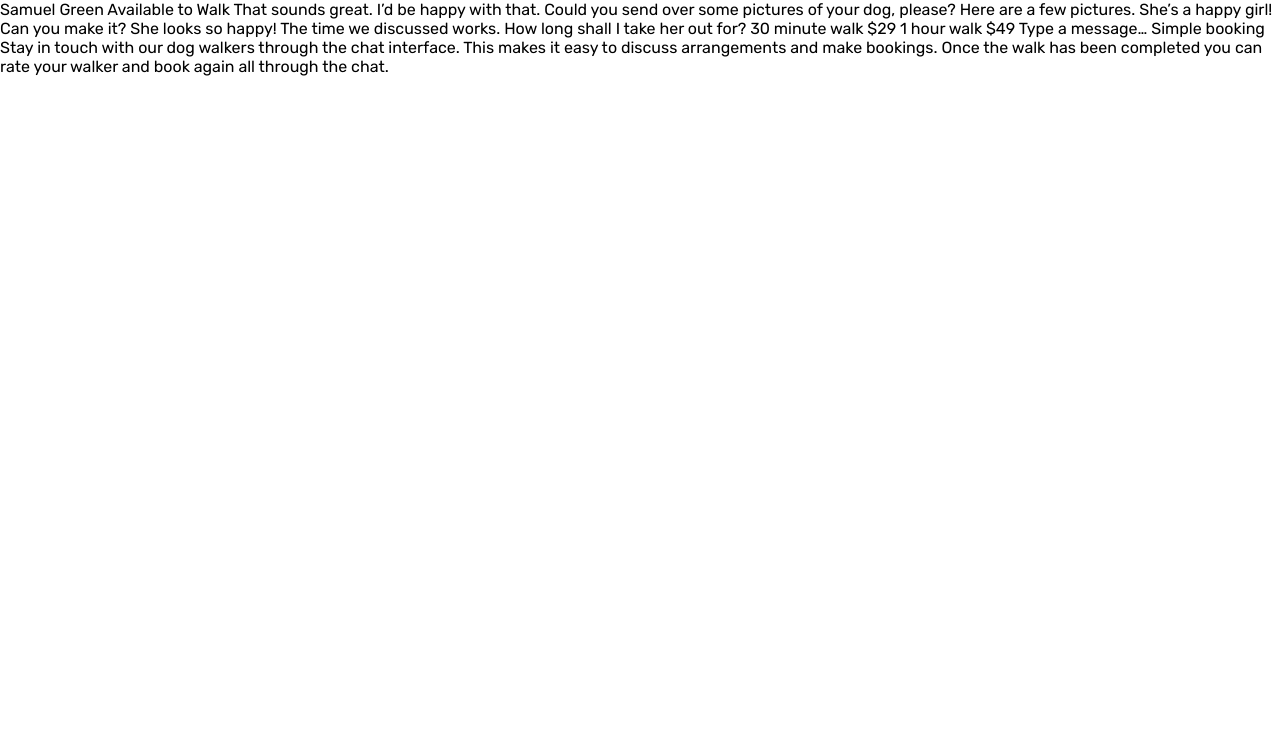
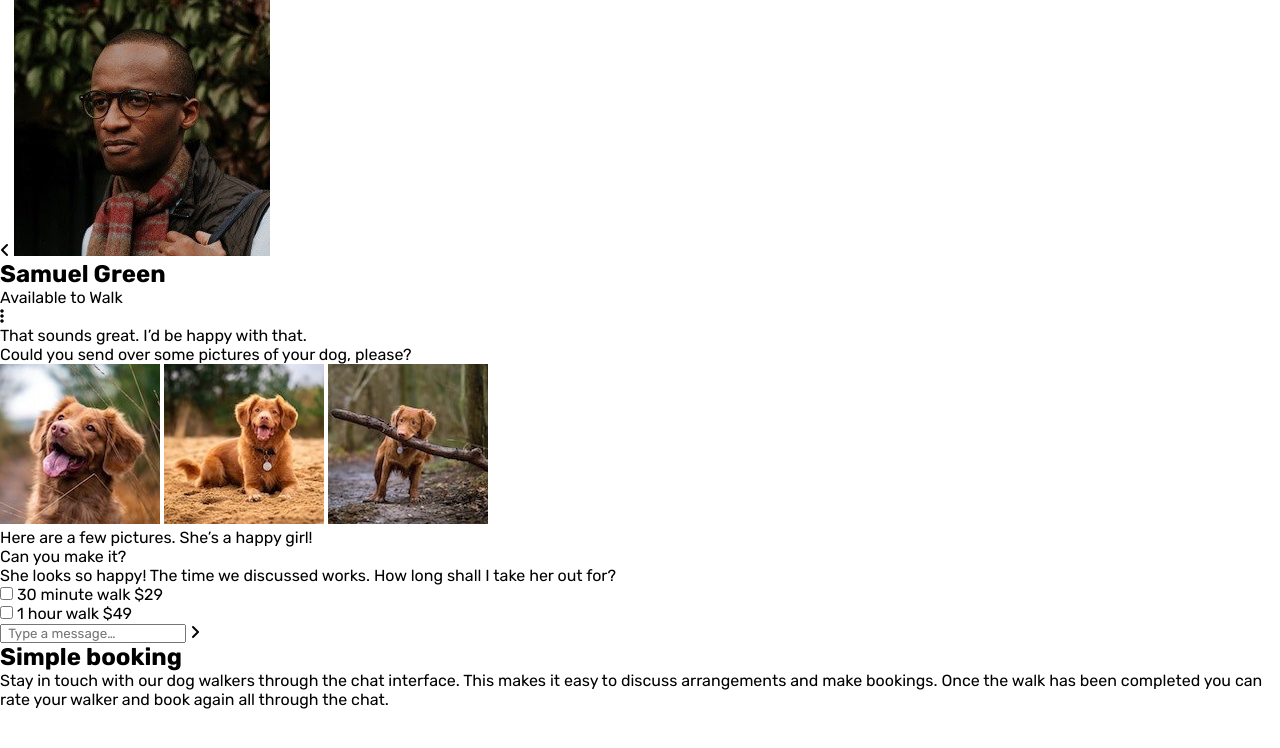
Before and after one commit to ad-monir2001/chat-app-css-illustration-master, a plain HTML site: page index.html in a window 1280 px wide. Drawn offline with Linux system fonts and the light colour scheme.

Commit message:
html done

```diff
--- a/index.html
+++ b/index.html
@@ -6,6 +6,8 @@
 
   <link rel="icon" type="image/png" sizes="32x32" href="./images/favicon-32x32.png">
 
+  <link rel="stylesheet" href="https://cdnjs.cloudflare.com/ajax/libs/font-awesome/6.5.1/css/all.min.css" integrity="sha512-DTOQO9RWCH3ppGqcWaEA1BIZOC6xxalwEsw9c2QQeAIftl+Vegovlnee1c9QX4TctnWMn13TZye+giMm8e2LwA==" crossorigin="anonymous" referrerpolicy="no-referrer" />
+
   <title>Frontend Mentor | [Challenge Name Here]</title>
 
   <link rel="stylesheet" href="style.css">
@@ -13,33 +15,64 @@
 </head>
 <body>
   <section class="hero">
-
+    <div class="gadget__left"></div>
+    <div class="phone__container">
+      <div class="speaker"></div>
+      <div class="profile">
+        <span> <i class="fa-solid fa-angle-left"></i> </span>
+        <img src="./images/avatar.jpg" alt="">
+        <div class="profile__heading">
+          <h2>Samuel Green</h2>
+          <p>Available to Walk</p>
+        </div>
+        <span class="left__three__dot"> <i class="fa-solid fa-ellipsis-vertical"></i> </span>
+      </div>
+      <div class="message__container">
+        <div class="left__texts">
+          <p> That sounds great. I’d be happy with that.</p>
+        </div>
+        <div class="left__texts">
+          <p>  Could you send over some pictures of your dog, please?</p>
+        </div>
+        <div class="right__texts">
+          <img src="./images/dog-image-1.jpg" alt="" class="message__image">
+          <img src="./images/dog-image-2.jpg" alt="" class="message__image">
+          <img src="./images/dog-image-3.jpg" alt="" class="message__image">
+        </div>
+        <div class="right__texts">
+          <p>  Here are a few pictures. She’s a happy girl!</p>
+        </div>
+        <div class="right__texts">
+          <p>  Can you make it?</p>
+        </div>
+        <div class="left__texts">
+          <p>  She looks so happy! The time we discussed works. How long shall I take her out for?</p>
+        </div>
+        <div class="left__price">
+          <input type="checkbox" name="price" id="price1">
+          <label for="price1">
+            <span>30 minute walk</span>
+            <span class="dollar">$29</span>
+          </label>
+        </div>
+        <div class="left__price">
+          <input type="checkbox" name="price" id="price2">
+          <label for="price2">
+            <span>1 hour walk</span>
+            <span class="dollar">$49</span>
+          </label>
+        </div>
+        <input type="text" name="new-message" id="new-message" placeholder="  Type a message…">
+        <span class="right__angle"> <i class="fa-solid fa-angle-right"></i> </span>
+      </div>
+    </div>
+    <div class="hero__text">
+      <h1>Simple booking</h1>
+      <p>Stay in touch with our dog walkers through the chat interface. This makes it easy to
+        discuss arrangements and make bookings. Once the walk has been completed you can rate
+        your walker and book again all through the chat.</p>
+    </div>
+    <div class="gadget__right"></div>
   </section>
-  Samuel Green
-  Available to Walk
-
-  That sounds great. I’d be happy with that.
-
-  Could you send over some pictures of your dog, please?
-
-  Here are a few pictures. She’s a happy girl!
-
-  Can you make it?
-
-  She looks so happy! The time we discussed works. How long shall I take her out for?
-
-  30 minute walk
-  $29
-
-  1 hour walk
-  $49
-
-  Type a message…
-
-  Simple booking
-
-  Stay in touch with our dog walkers through the chat interface. This makes it easy to
-  discuss arrangements and make bookings. Once the walk has been completed you can rate
-  your walker and book again all through the chat.
 </body>
 </html>
```
